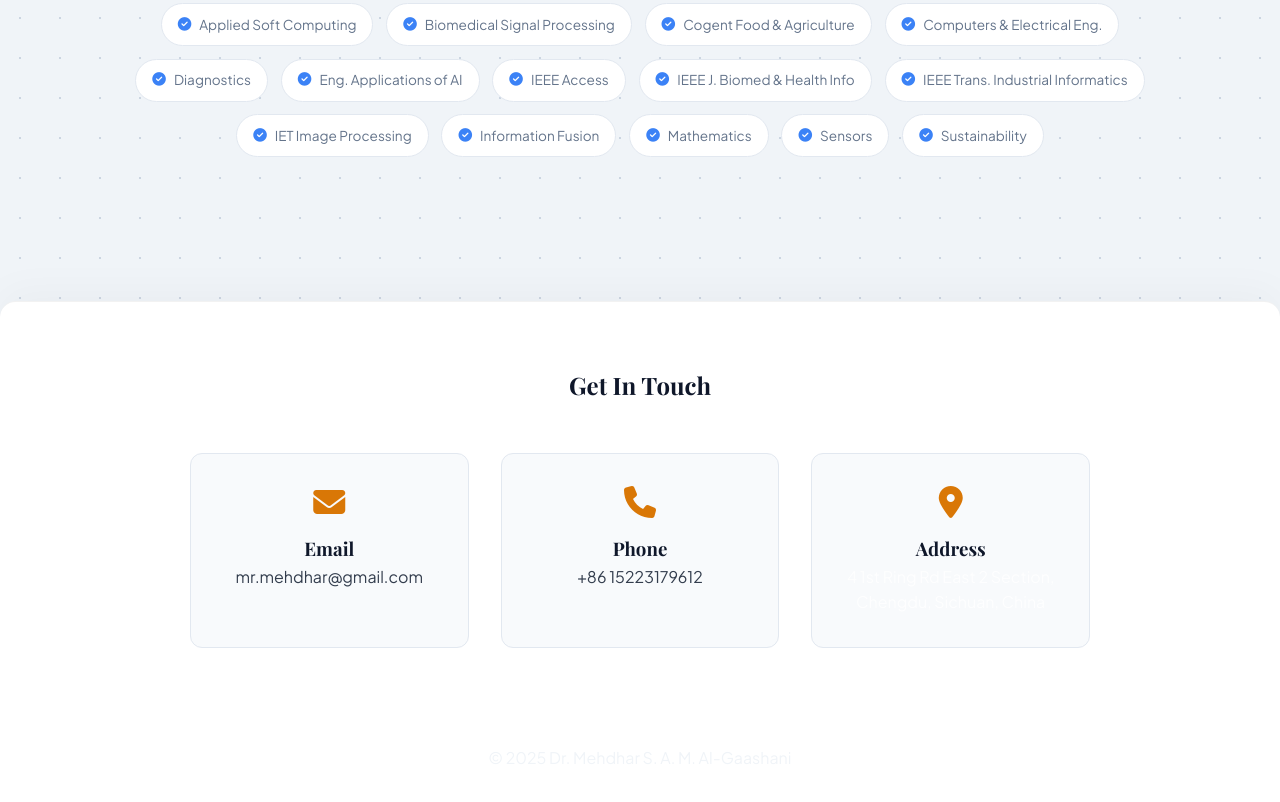
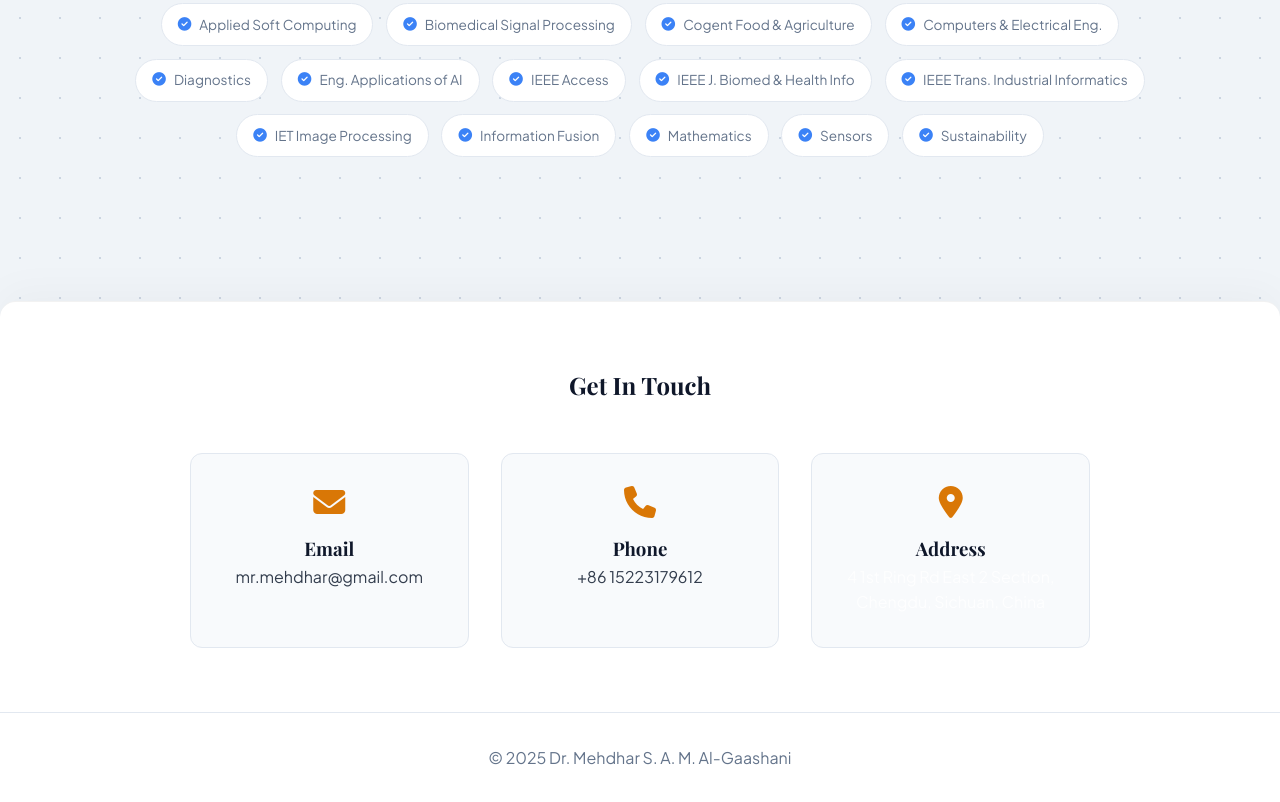
Before and after one commit to mehdhar/mehdhar.github.io, a plain HTML site: page index.html in a window 1280 px wide. Shown: the part 6242-7044 px from the top of the page. Drawn offline with nearby package versions, Linux system fonts and the light colour scheme; a web font is replaced by a local one.

Commit message:
Update index.html

```diff
--- a/index.html
+++ b/index.html
@@ -457,8 +457,14 @@
         .contact-item p { color: var(--text-muted); }
 
         /* --- Footer --- */
-        footer { background: #ffffff; color: #f0f4f8; text-align: center; padding: 2rem; border-top: 1px solid rgba(255,255,255,0.1); }
-
+/* --- Footer --- */
+        footer {
+            background: #ffffff;
+            color: var(--text-muted); /* Dark gray text */
+            text-align: center;
+            padding: 2rem;
+            border-top: 1px solid #e2e8f0;
+        }
         /* --- Mobile --- */
         @media (max-width: 768px) {
             .navbar { width: 90%; justify-content: space-between; padding: 0.8rem 1.5rem; }
```
